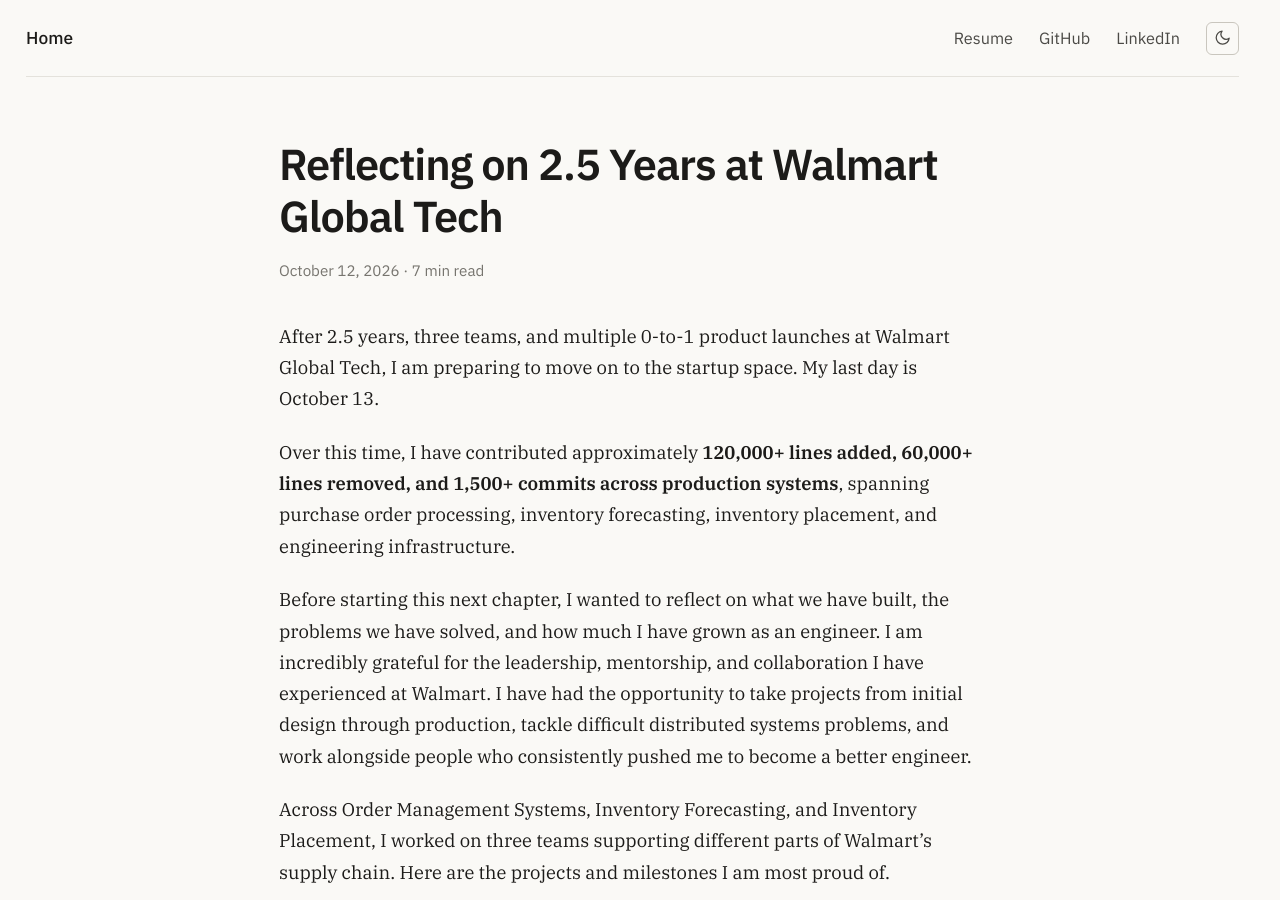
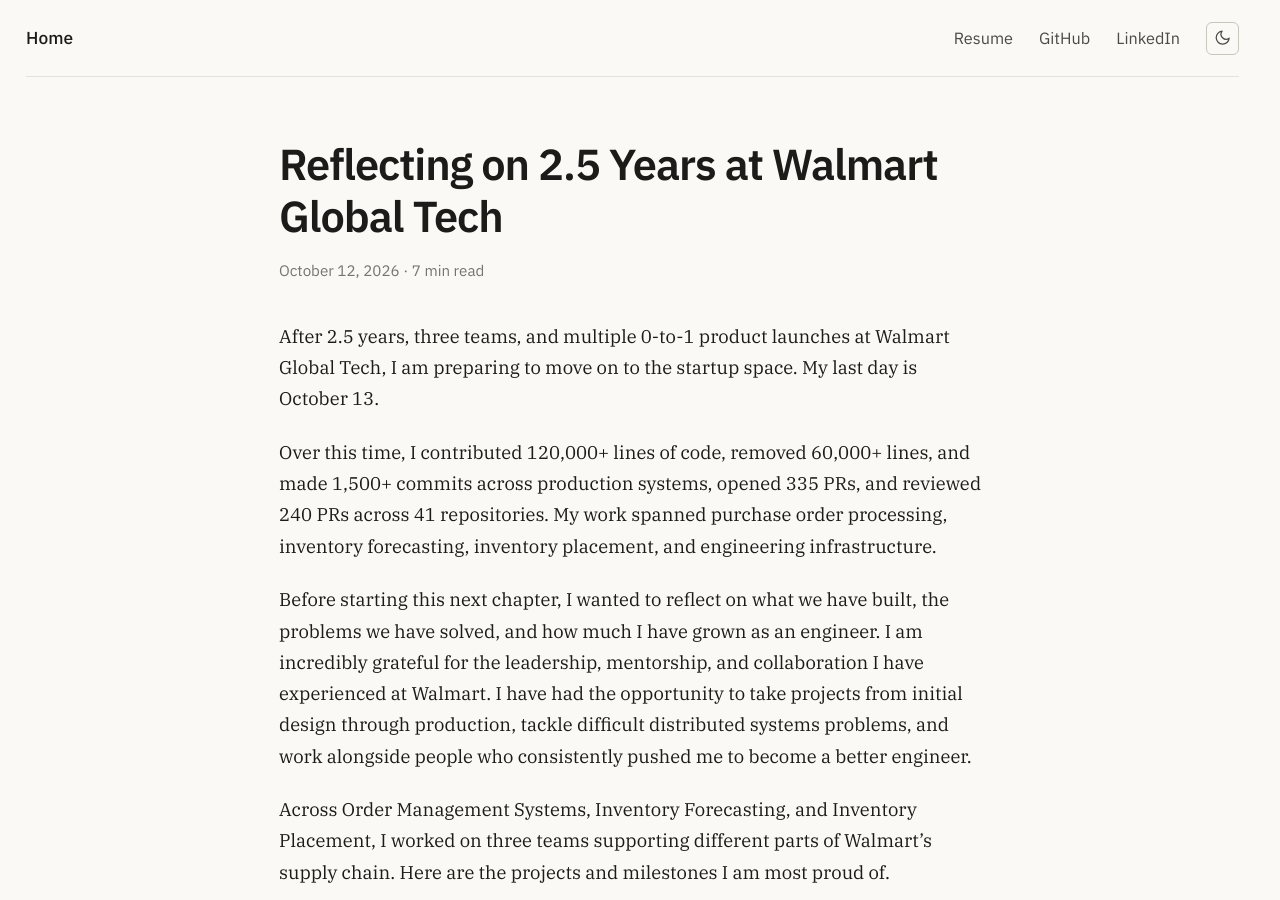
Before and after one commit to NAYCal/NAYCal.github.io, a Jekyll site: the page built from _posts/2026-10-12-reflecting-on-2-5-years-at-walmart-global-tech.md, in a window 1280 px wide and 900 px high. Built offline with Jekyll 4.4.1, drawn with Linux system fonts in a browser that asks for light colours.

Commit message:
Update 2026-10-12-reflecting-on-2-5-years-at-walmart-global-tech.md

```diff
--- a/_posts/2026-10-12-reflecting-on-2-5-years-at-walmart-global-tech.md
+++ b/_posts/2026-10-12-reflecting-on-2-5-years-at-walmart-global-tech.md
@@ -8,7 +8,7 @@
 
 After 2.5 years, three teams, and multiple 0-to-1 product launches at Walmart Global Tech, I am preparing to move on to the startup space. My last day is October 13.
 
-Over this time, I have contributed approximately **120,000+ lines added, 60,000+ lines removed, and 1,500+ commits across production systems**, spanning purchase order processing, inventory forecasting, inventory placement, and engineering infrastructure.
+Over this time, I contributed 120,000+ lines of code, removed 60,000+ lines, and made 1,500+ commits across production systems, opened 335 PRs, and reviewed 240 PRs across 41 repositories. My work spanned purchase order processing, inventory forecasting, inventory placement, and engineering infrastructure.
 
 Before starting this next chapter, I wanted to reflect on what we have built, the problems we have solved, and how much I have grown as an engineer. I am incredibly grateful for the leadership, mentorship, and collaboration I have experienced at Walmart. I have had the opportunity to take projects from initial design through production, tackle difficult distributed systems problems, and work alongside people who consistently pushed me to become a better engineer.
 
```
